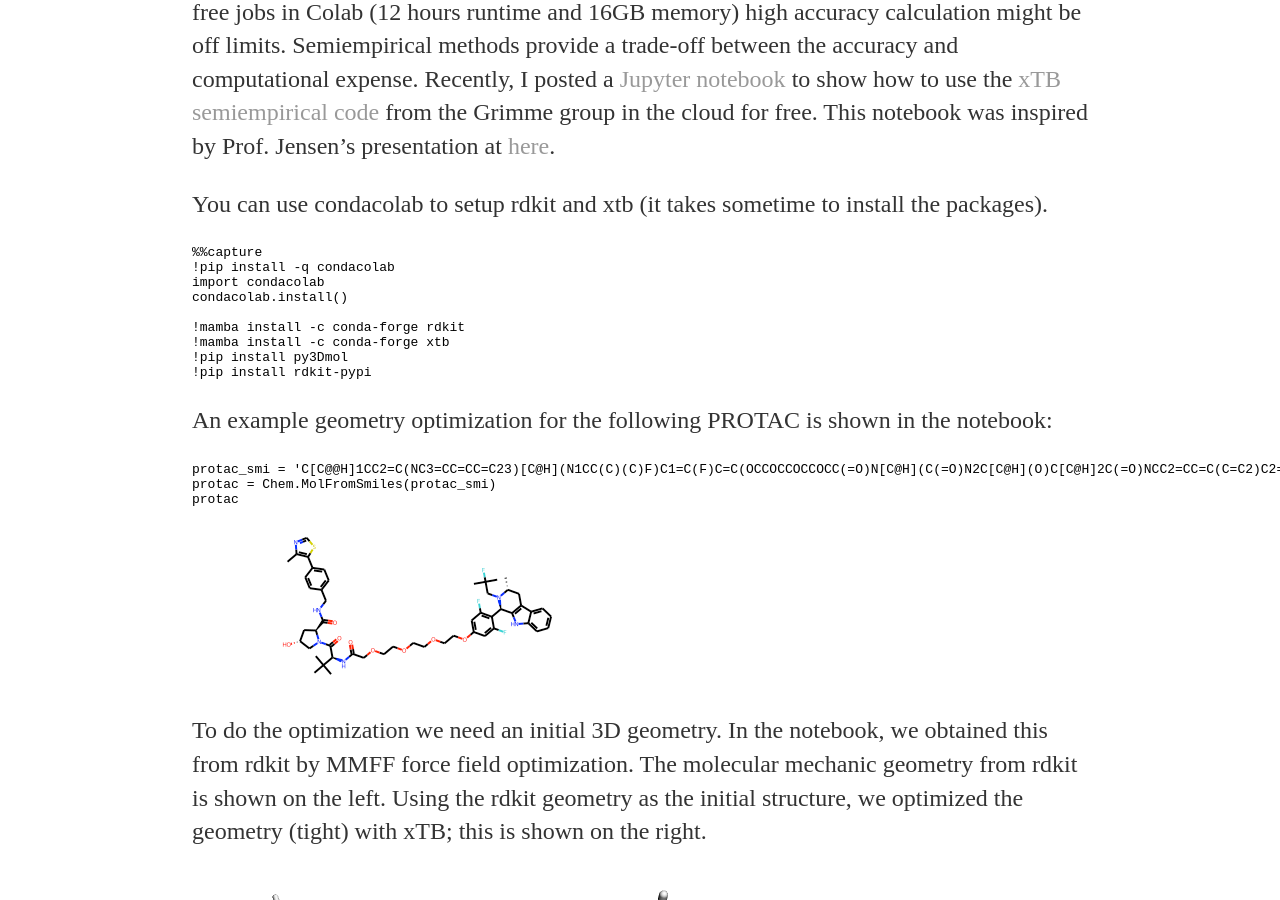
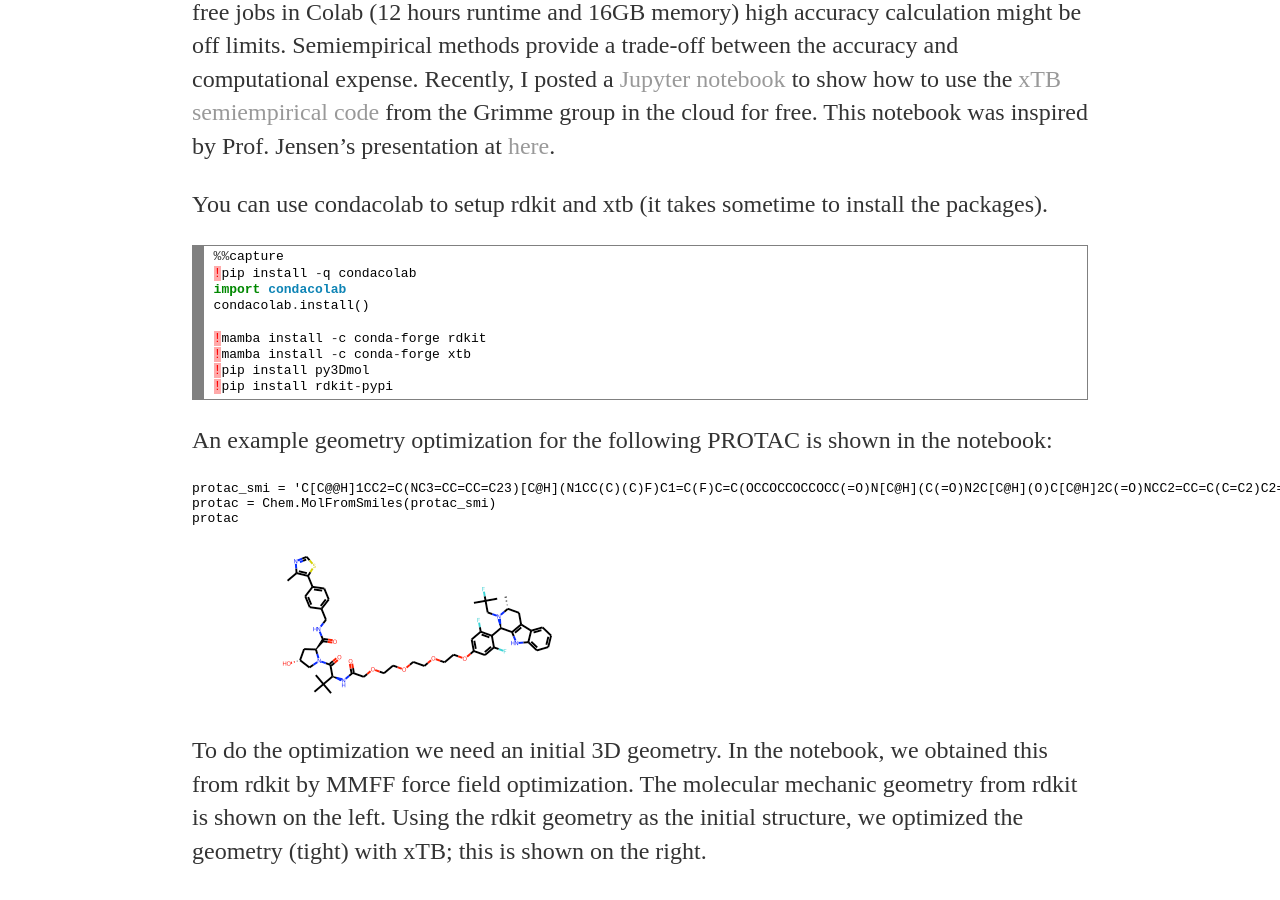
Before and after one commit to saevrenk/saevrenk.github.io, a Jekyll site: the page built from _posts/2022-06-22-chemistry-in-the-cloud.md, in a window 1280 px wide and 900 px high, scrolled down 499 px. Built offline with Jekyll 4.4.1, drawn with Linux system fonts in a browser that asks for light colours; our own code applies the rules of GitHub Pages for plain Markdown files.

Commit message:
Update 2022-06-22-chemistry-in-the-cloud.md

````diff
--- a/_posts/2022-06-22-chemistry-in-the-cloud.md
+++ b/_posts/2022-06-22-chemistry-in-the-cloud.md
@@ -5,17 +5,19 @@ Computational chemistry has many different tools for different goals. However, o
 Standard quantum chemistry calculations take usually too long. Due to the usage limits for free jobs in Colab (12 hours runtime and 16GB memory) high accuracy calculation might be off limits. Semiempirical methods provide a trade-off between the accuracy and computational expense.  Recently, I posted a [Jupyter notebook](https://github.com/saevrenk/qc/blob/main/xtb.ipynb) to show how to use the [xTB semiempirical code](https://xtb-docs.readthedocs.io/en/latest/contents.html) from the Grimme group in the cloud for free. This notebook was inspired by Prof. Jensen's presentation at [here](https://youtu.be/KEIpJ50Jc0w).
 
 You can use condacolab to setup rdkit and xtb (it takes sometime to install the packages).
-```python
-%%capture
-!pip install -q condacolab
-import condacolab
-condacolab.install()
 
-!mamba install -c conda-forge rdkit
-!mamba install -c conda-forge xtb
-!pip install py3Dmol
-!pip install rdkit-pypi
-```
+<!-- HTML generated using hilite.me --><div style="background: #ffffff; overflow:auto;width:auto;border:solid gray;border-width:.1em .1em .1em .8em;padding:.2em .6em;"><pre style="margin: 0; line-height: 125%"><span style="color: #333333">%%</span>capture
+<span style="color: #FF0000; background-color: #FFAAAA">!</span>pip install <span style="color: #333333">-</span>q condacolab
+<span style="color: #008800; font-weight: bold">import</span> <span style="color: #0e84b5; font-weight: bold">condacolab</span>
+condacolab<span style="color: #333333">.</span>install()
+
+<span style="color: #FF0000; background-color: #FFAAAA">!</span>mamba install <span style="color: #333333">-</span>c conda<span style="color: #333333">-</span>forge rdkit
+<span style="color: #FF0000; background-color: #FFAAAA">!</span>mamba install <span style="color: #333333">-</span>c conda<span style="color: #333333">-</span>forge xtb
+<span style="color: #FF0000; background-color: #FFAAAA">!</span>pip install py3Dmol
+<span style="color: #FF0000; background-color: #FFAAAA">!</span>pip install rdkit<span style="color: #333333">-</span>pypi
+</pre></div>
+
+
 An example geometry optimization for the following PROTAC is shown in the notebook:
 
 ```python
````
